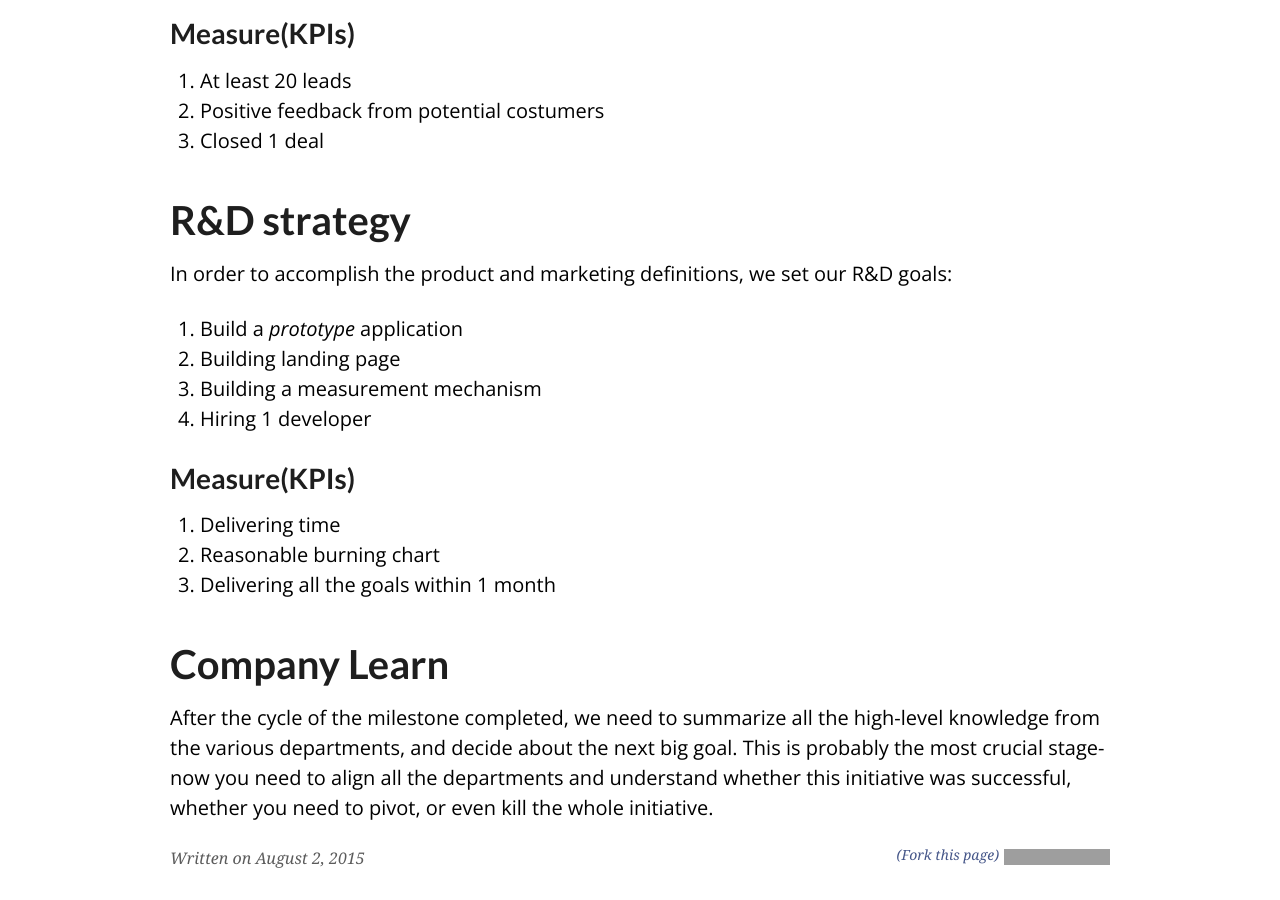
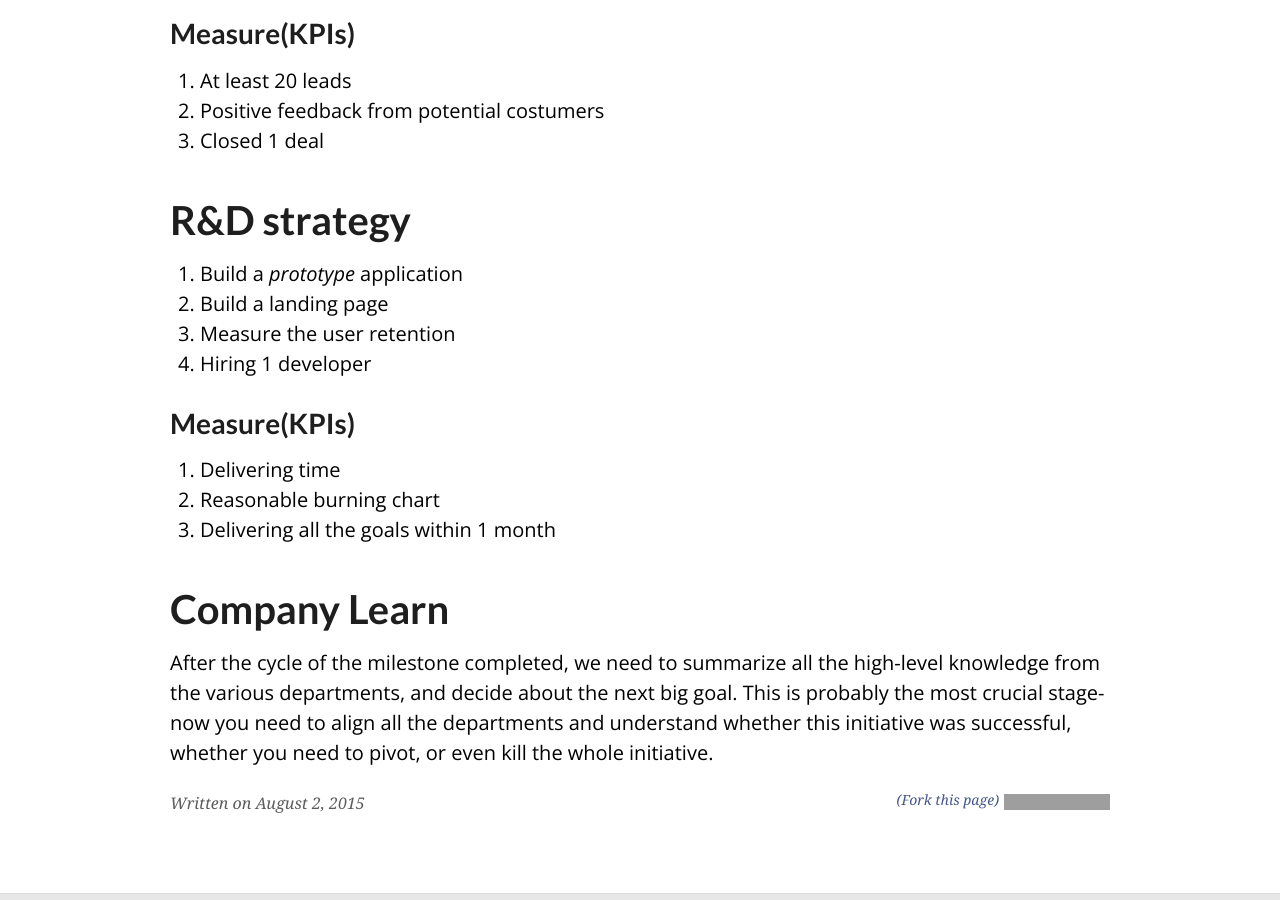
Before and after one commit to AlmogBaku/AlmogBaku.github.io, a Jekyll site: the page built from _posts/2015-8-2-Disciplinary-lean-strategy.md, in a window 1280 px wide and 900 px high, scrolled down 3186 px. Built offline with Jekyll 4.4.1, drawn with Linux system fonts in a browser that asks for light colours; Markdown is read by kramdown in place of the engine named in the settings; comment, search, counter and statistics services are not loaded; grey boxes are pictures that could not be loaded.

Commit message:
disciplinary lean

```diff
--- a/_posts/2015-8-2-Disciplinary-lean-strategy.md
+++ b/_posts/2015-8-2-Disciplinary-lean-strategy.md
@@ -83,11 +83,9 @@ in order to deliver our MVP:
 1. Closed 1 deal
 
 ## R&D strategy
-In order to accomplish the product and marketing definitions, we set our R&D goals:
-
 1. Build a *prototype* application
-1. Building landing page
-1. Building a measurement mechanism
+1. Build a landing page
+1. Measure the user retention
 1. Hiring 1 developer
 
 ### Measure(KPIs)
```
